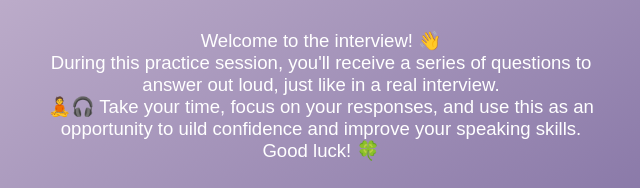
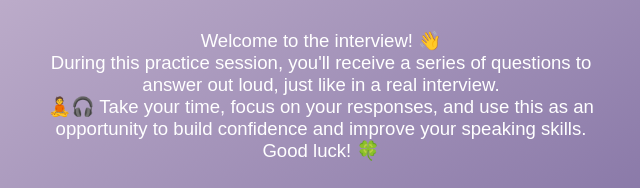
Before and after one commit to feibahnsen/mock-interview, a plain HTML site: page index.html in a window 1280 px wide. Shown: the part 250-438 px from the top of the page, 319-959 px from the left. Drawn offline with Linux system fonts and the light colour scheme.

Commit message:
Update index.html

```diff
--- a/index.html
+++ b/index.html
@@ -36,7 +36,7 @@
     <div id="container">
         <div id="home">
             <h1>Mock Interview</h1>
-            <p>Welcome to the interview! 👋 <br>During this practice session, you'll receive a series of questions to answer out loud, just like in a real interview.<br>🧘🎧 Take your time, focus on your responses, and use this as an opportunity to uild confidence and improve your speaking skills.<br>Good luck! 🍀</p>
+            <p>Welcome to the interview! 👋 <br>During this practice session, you'll receive a series of questions to answer out loud, just like in a real interview.<br>🧘🎧 Take your time, focus on your responses, and use this as an opportunity to build confidence and improve your speaking skills.<br>Good luck! 🍀</p>
             <label for="name">Enter your name:</label>
             <input type="text" id="username" placeholder="Your name">
             <h2>Select Interview Type:</h2>
```
